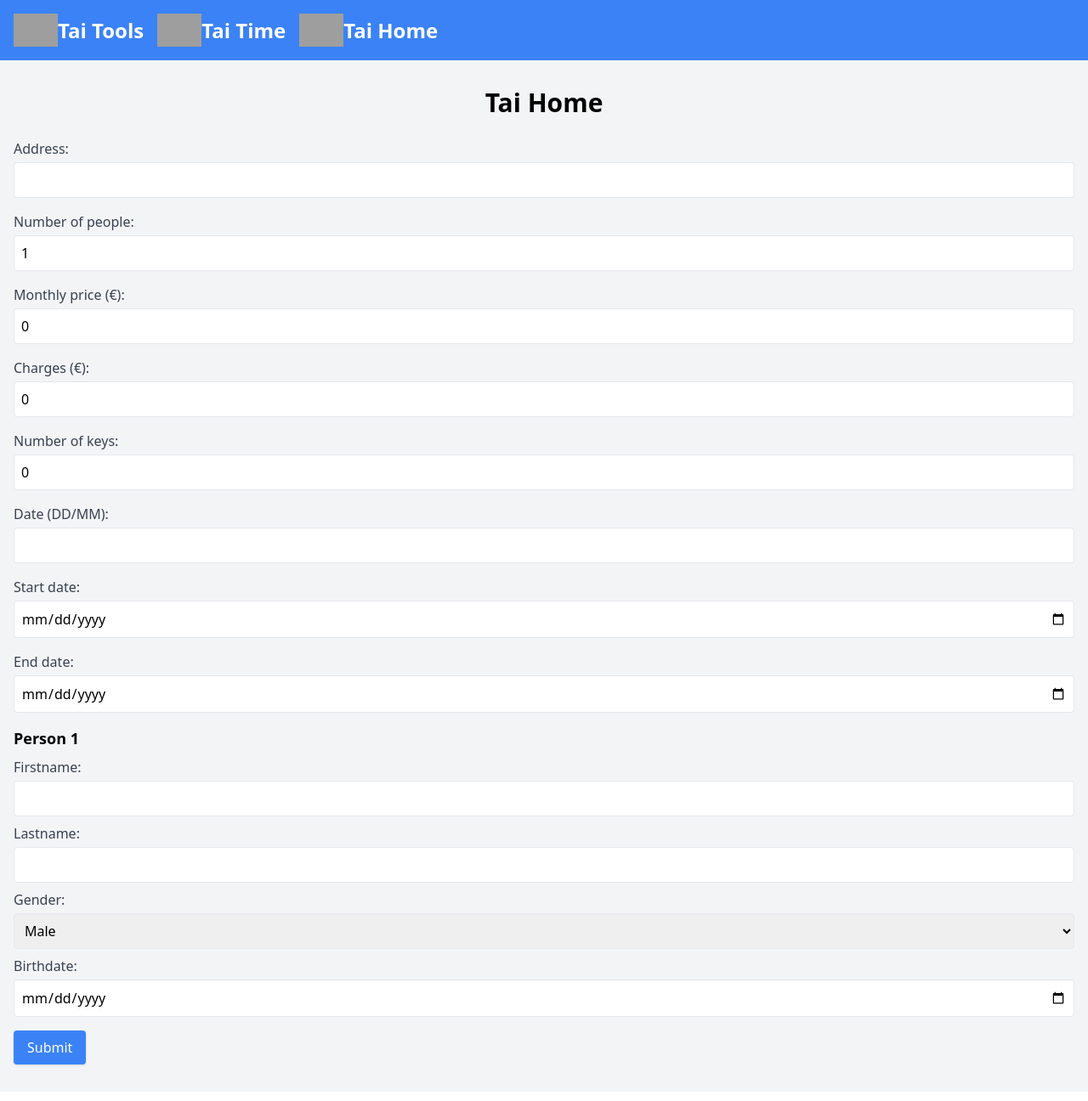
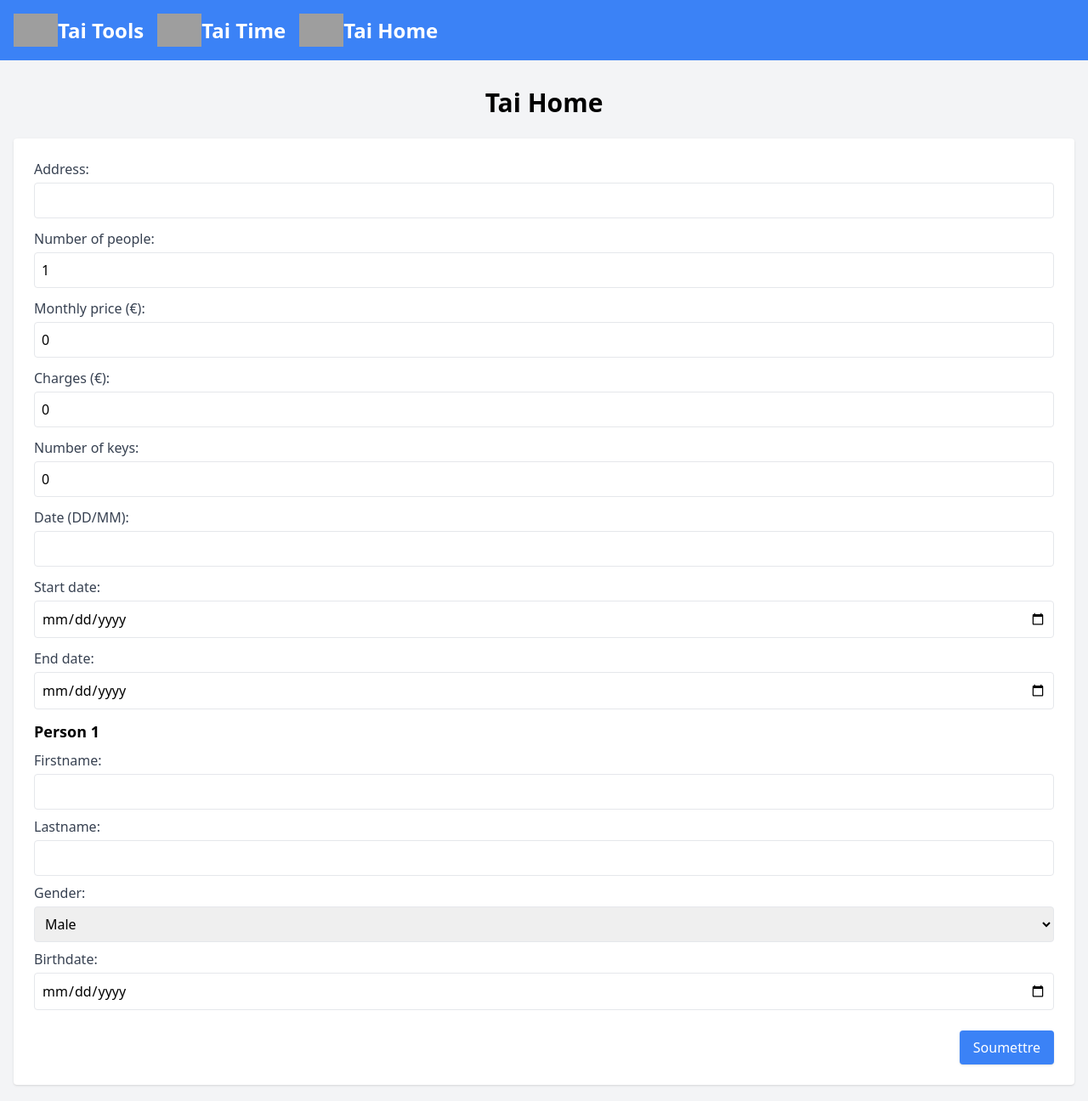
Before and after one commit to tonytangdev/tai-tools, a Next.js app: page /tai-home in a window 1280 px wide. Shown: the top 1296 px of the page at 85% size. Built offline with nearby package versions, Linux system fonts and the light colour scheme; grey boxes are pictures that could not be loaded.

Commit message:
Better style

```diff
--- a/pages/tai-home/index.tsx
+++ b/pages/tai-home/index.tsx
@@ -59,9 +59,9 @@ const HousingForm: React.FC = () => {
             <main className="bg-gray-100 min-h-screen">
                 <div className="container mx-auto px-4 py-8">
                     <h1 className="text-3xl font-bold mb-6 text-center">Tai Home</h1>
-                    <form onSubmit={handleSubmit} className="space-y-4">
+                    <div className="bg-white rounded shadow p-6">
                         {/* Address */}
-                        <div>
+                        <div className='mb-3'>
                             <label htmlFor="address" className="block text-gray-700">Address:</label>
                             <input
                                 id="address"
@@ -73,7 +73,7 @@ const HousingForm: React.FC = () => {
                         </div>
 
                         {/* Number of people */}
-                        <div>
+                        <div className='mb-3'>
                             <label htmlFor="numberOfPeople" className="block text-gray-700">Number of people:</label>
                             <input
                                 id="numberOfPeople"
@@ -85,7 +85,7 @@ const HousingForm: React.FC = () => {
                         </div>
 
                         {/* Monthly price */}
-                        <div>
+                        <div className='mb-3'>
                             <label htmlFor="monthlyPrice" className="block text-gray-700">Monthly price (€):</label>
                             <input
                                 id="monthlyPrice"
@@ -97,7 +97,7 @@ const HousingForm: React.FC = () => {
                         </div>
 
                         {/* Charges */}
-                        <div>
+                        <div className='mb-3'>
                             <label htmlFor="charges" className="block text-gray-700">Charges (€):</label>
                             <input
                                 id="charges"
@@ -109,7 +109,7 @@ const HousingForm: React.FC = () => {
                         </div>
 
                         {/* Number of keys */}
-                        <div>
+                        <div className='mb-3'>
                             <label htmlFor="numberOfKeys" className="block text-gray-700">Number of keys:</label>
                             <input
                                 id="numberOfKeys"
@@ -121,7 +121,7 @@ const HousingForm: React.FC = () => {
                         </div>
 
                         {/* Date */}
-                        <div>
+                        <div className='mb-3'>
                             <label htmlFor="date" className="block text-gray-700">Date (DD/MM):</label>
                             <input
                                 id="date"
@@ -133,7 +133,7 @@ const HousingForm: React.FC = () => {
                         </div>
 
                         {/* Start date */}
-                        <div>
+                        <div className='mb-3'>
                             <label htmlFor="startDate" className="block text-gray-700">Start date:</label>
                             <input
                                 id="startDate"
@@ -145,7 +145,7 @@ const HousingForm: React.FC = () => {
                         </div>
 
                         {/* End date */}
-                        <div>
+                        <div className='mb-3'>
                             <label htmlFor="endDate" className="block text-gray-700">End date:</label>
                             <input
                                 id="endDate"
@@ -159,9 +159,9 @@ const HousingForm: React.FC = () => {
                         {/* People */}
                         {people.map((person, index) => (
                             <div key={index} className="space-y-2">
-                                <h2 className="text-lg font-semibold">Person {index + 1}</h2>
+                                <h2 className="text-lg font-semibold mb-2">Person {index + 1}</h2>
                                 {/* Firstname */}
-                                <div>
+                                <div className='mb-3'>
                                     <label htmlFor={`firstname-${index}`} className="block text-gray-700">Firstname:</label>
                                     <input
                                         // id={firstname - ${index}}
@@ -172,7 +172,7 @@ const HousingForm: React.FC = () => {
                                     />
                                 </div>
                                 {/* Lastname */}
-                                <div>
+                                <div className='mb-3'>
                                     <label htmlFor={`lastname-${index}`} className="block text-gray-700">Lastname:</label>
                                     <input
                                         id={`lastname-${index}`}
@@ -184,7 +184,7 @@ const HousingForm: React.FC = () => {
                                 </div>
 
                                 {/* Gender */}
-                                <div>
+                                <div className='mb-3'>
                                     <label htmlFor={`gender-${index}`} className="block text-gray-700">Gender:</label>
                                     <select
                                         id={`gender-${index}`}
@@ -199,7 +199,7 @@ const HousingForm: React.FC = () => {
                                 </div>
 
                                 {/* Birthdate */}
-                                <div>
+                                <div className='mb-3'>
                                     <label htmlFor={`birthdate-${index}`} className="block text-gray-700">Birthdate:</label>
                                     <input
                                         id={`birthdate-${index}`}
@@ -211,10 +211,16 @@ const HousingForm: React.FC = () => {
                                 </div>
                             </div>
                         ))}
-                        <button type="submit" className="bg-blue-500 text-white px-4 py-2 rounded shadow hover:bg-blue-600">
-                            Submit
-                        </button>
-                    </form>
+                        <div className="mt-6 flex justify-end">
+                            <button
+                                // disabled={isLoading}
+                                // onClick={onSubmit}
+                                className={`bg-blue-500 text-white px-4 py-2 rounded shadow hover:bg-blue-600 disabled:opacity-50`}
+                            >
+                                Soumettre
+                            </button>
+                        </div>
+                    </div>
                 </div>
             </main>
         </>
```
